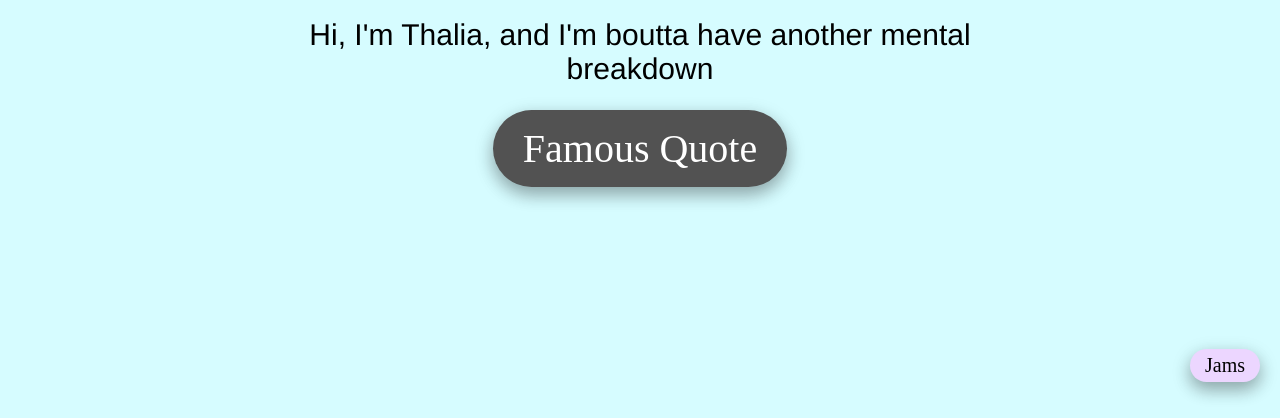
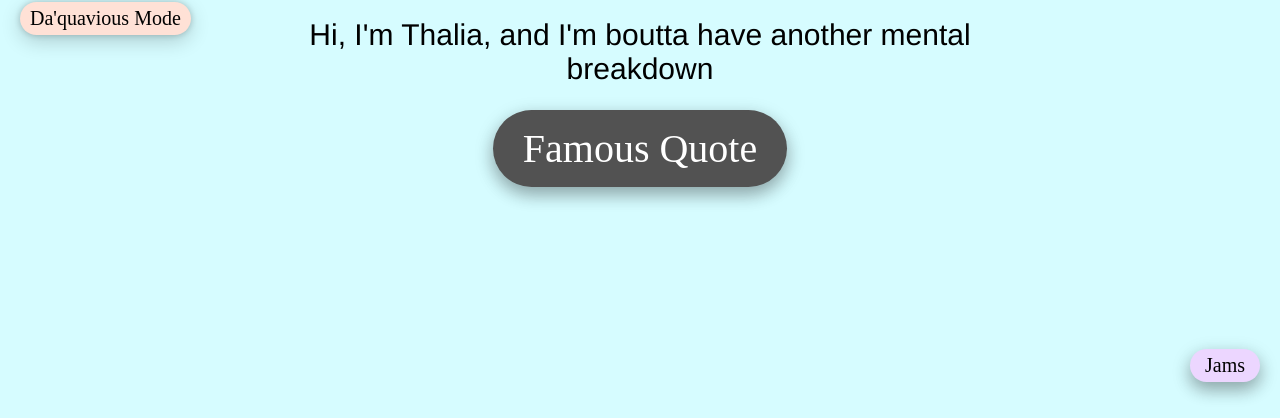
Before and after one commit to AbdullahAlKhafajiDev/Thaliosis, a plain HTML site: page index.html in a window 1280 px wide. Shown: the part 398-816 px from the top of the page. Drawn offline with Linux system fonts and the light colour scheme.

Commit message:
Update index.html

```diff
--- a/index.html
+++ b/index.html
@@ -98,7 +98,7 @@ align-items: center;
 }
 #button2 {
 position: absolute;
-top: 20;
+top: 400;
 left: 20;
 font-size: 20px;
 color: black;
```
